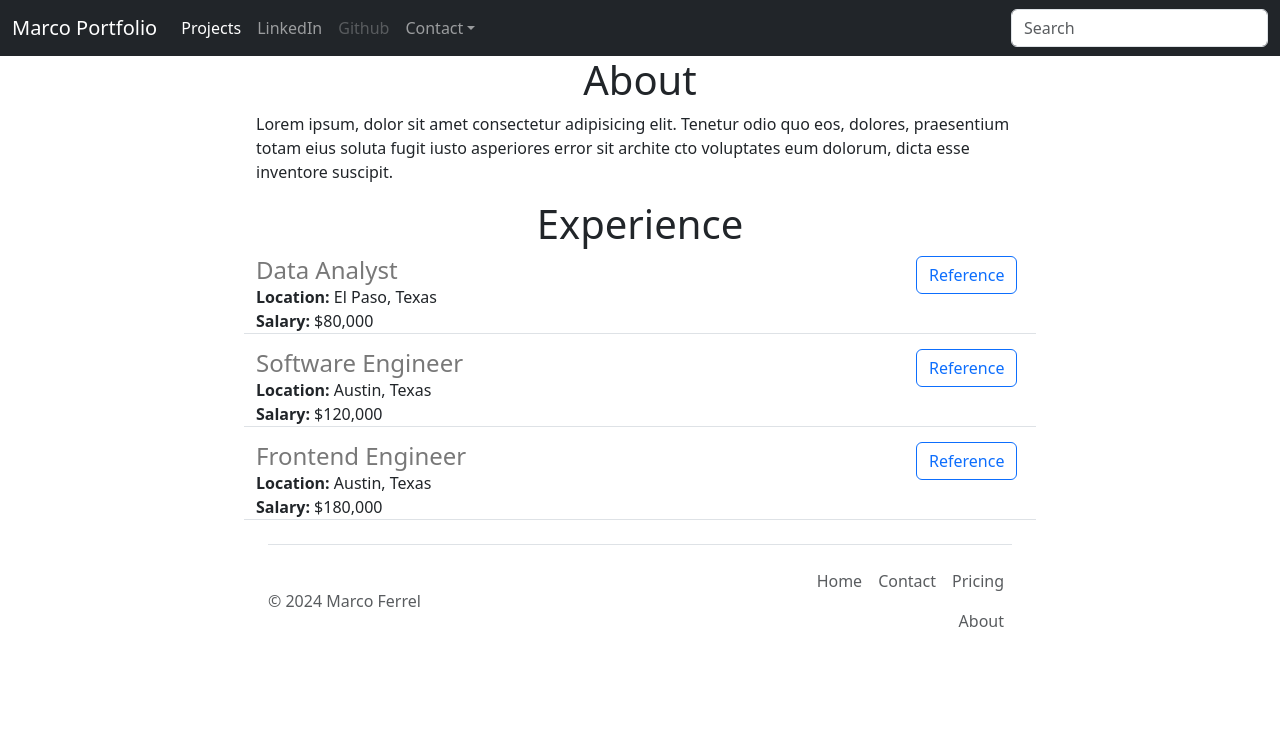
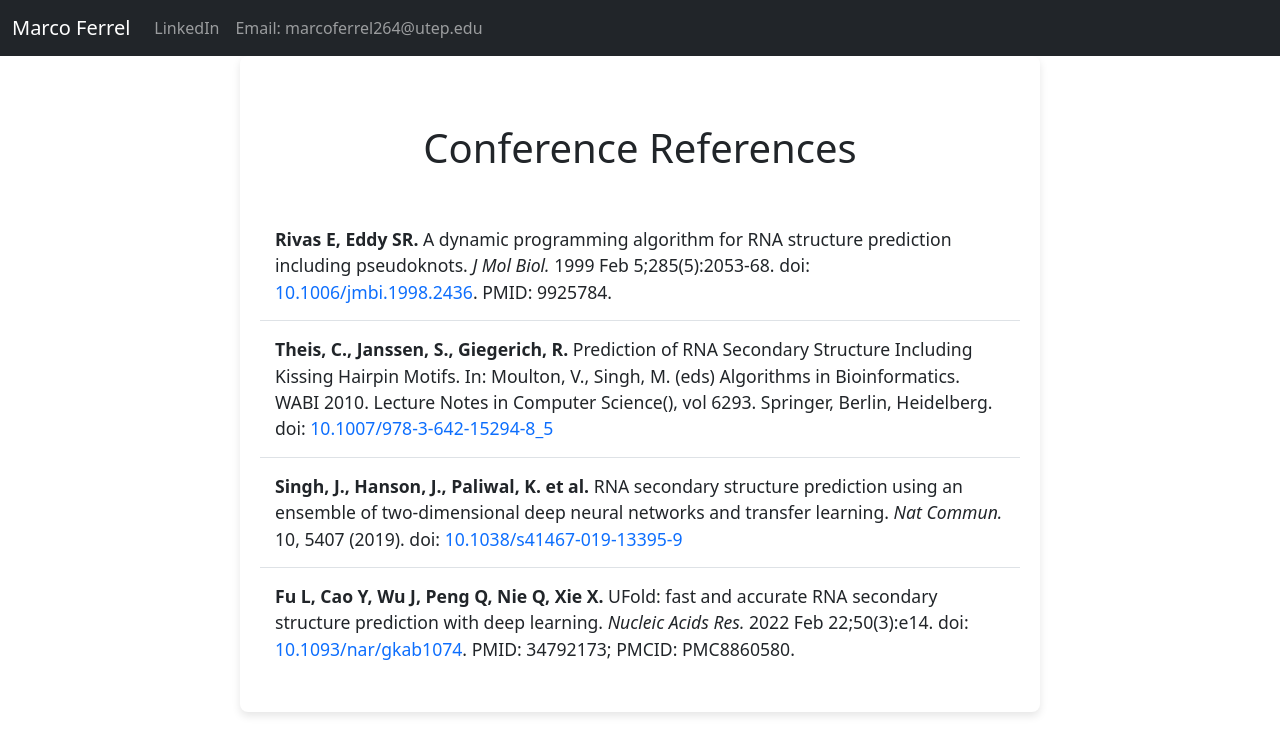
Before and after one commit to MarcoFerrel/Marco_Flask_Training, a Flask app: page / in a window 1280 px wide. Shown: the top 755 px of the page. Run offline with Flask 3, Linux system fonts and the light colour scheme.

Commit message:
References

```diff
--- /dev/null
+++ b/styles/index.css
@@ -0,0 +1,46 @@
+body {
+    background-color: #f8f9fa;
+    color: #343a40;
+    font-family: 'Segoe UI', Tahoma, Geneva, Verdana, sans-serif;
+}
+
+.reference-container {
+    max-width: 800px;
+    margin: 0 auto;
+    padding: 20px;
+    background-color: #ffffff;
+    box-shadow: 0px 4px 8px rgba(0, 0, 0, 0.1);
+    border-radius: 8px;
+}
+
+h1 {
+    color: #495057;
+}
+
+.reference-list {
+    padding: 15px 0;
+}
+
+.reference-item {
+    padding: 15px;
+    border-bottom: 1px solid #dee2e6;
+}
+
+.reference-item:last-child {
+    border-bottom: none;
+}
+
+.reference-item p {
+    margin: 0;
+    font-size: 1.1em;
+    line-height: 1.5em;
+}
+
+.reference-item p a {
+    color: #0d6efd;
+    text-decoration: none;
+}
+
+.reference-item p a:hover {
+    text-decoration: underline;
+}
--- a/templates/index.html
+++ b/templates/index.html
@@ -4,32 +4,32 @@
     <meta charset="UTF-8">
     <meta http-equiv="X-UA-Compatible" content="IE=edge">
     <meta name="viewport" content="width=device-width, initial-scale=1.0">
-    <link rel="stylesheet" type="text/css" href="{{ url_for ('static', filename='style.css') }}">
+    <link rel="stylesheet" type="text/css" href="{{ url_for('static', filename='/styles/index.css') }}">
     <link href="https://cdn.jsdelivr.net/npm/bootstrap@5.3.3/dist/css/bootstrap.min.css" rel="stylesheet" integrity="sha384-QWTKZyjpPEjISv5WaRU9OFeRpok6YctnYmDr5pNlyT2bRjXh0JMhjY6hW+ALEwIH" crossorigin="anonymous">
-    <title>Home</title>
+    <title>References</title>
 </head>
 <body>
     {% include 'nav.html' %}
-    <div id="container">
-            <h1 class="text-center">About</h1>
-                <p>
-                    Lorem ipsum, dolor sit amet consectetur adipisicing elit. Tenetur odio quo eos,
-                    dolores, praesentium totam eius soluta fugit iusto asperiores error sit archite
-                    cto voluptates eum dolorum, dicta esse inventore suscipit.
-                </p>
-
-            <h1 class = "text-center">Experience</h1>
-                <div>
-                    {% for job in jobs %}
-                      {% include 'jobitems.html' %}
-                    {% endfor %}
+    <div class="container">
+        <main class="reference-container">
+            <h1 class="text-center mt-5 mb-4">Conference References</h1>
+            <div class="reference-list">
+                <div class="reference-item">
+                    <p><strong>Rivas E, Eddy SR.</strong> A dynamic programming algorithm for RNA structure prediction including pseudoknots. <em>J Mol Biol.</em> 1999 Feb 5;285(5):2053-68. doi: <a href="https://doi.org/10.1006/jmbi.1998.2436" target="_blank">10.1006/jmbi.1998.2436</a>. PMID: 9925784.</p>
                 </div>
-
-                {% include 'footer.html' %}
+                <div class="reference-item">
+                    <p><strong>Theis, C., Janssen, S., Giegerich, R.</strong> Prediction of RNA Secondary Structure Including Kissing Hairpin Motifs. In: Moulton, V., Singh, M. (eds) Algorithms in Bioinformatics. WABI 2010. Lecture Notes in Computer Science(), vol 6293. Springer, Berlin, Heidelberg. doi: <a href="https://doi.org/10.1007/978-3-642-15294-8_5" target="_blank">10.1007/978-3-642-15294-8_5</a></p>
+                </div>
+                <div class="reference-item">
+                    <p><strong>Singh, J., Hanson, J., Paliwal, K. et al.</strong> RNA secondary structure prediction using an ensemble of two-dimensional deep neural networks and transfer learning. <em>Nat Commun.</em> 10, 5407 (2019). doi: <a href="https://doi.org/10.1038/s41467-019-13395-9" target="_blank">10.1038/s41467-019-13395-9</a></p>
+                </div>
+                <div class="reference-item">
+                    <p><strong>Fu L, Cao Y, Wu J, Peng Q, Nie Q, Xie X.</strong> UFold: fast and accurate RNA secondary structure prediction with deep learning. <em>Nucleic Acids Res.</em> 2022 Feb 22;50(3):e14. doi: <a href="https://doi.org/10.1093/nar/gkab1074" target="_blank">10.1093/nar/gkab1074</a>. PMID: 34792173; PMCID: PMC8860580.</p>
+                </div>
+            </div>
+        </main>
     </div>
-<script type="text/javascript"
-        src="{{ url_for ('static', filename='index.js')}}">
-</script>
+<script type="text/javascript" src="{{ url_for('static', filename='index.js') }}"></script>
 <script src="https://cdn.jsdelivr.net/npm/bootstrap@5.3.3/dist/js/bootstrap.bundle.min.js" integrity="sha384-YvpcrYf0tY3lHB60NNkmXc5s9fDVZLESaAA55NDzOxhy9GkcIdslK1eN7N6jIeHz" crossorigin="anonymous"></script>
 </body>
 </html>
--- a/templates/nav.html
+++ b/templates/nav.html
@@ -1,6 +1,6 @@
-<nav class="navbar navbar-expand-lg navbar-dark bg-dark fixed-top" aria-label="Fifth navbar example">
+<nav class="navbar navbar-expand-lg navbar-dark bg-dark fixed-top" aria-label="Main navigation">
   <div class="container-fluid">
-      <a class="navbar-brand" href="#">Marco Portfolio</a>
+      <a class="navbar-brand" href="#">Marco Ferrel</a>
       <button class="navbar-toggler" type="button" data-bs-toggle="collapse" data-bs-target="#navbarsExample05" aria-controls="navbarsExample05" aria-expanded="false" aria-label="Toggle navigation">
           <span class="navbar-toggler-icon"></span>
       </button>
@@ -8,26 +8,12 @@
       <div class="collapse navbar-collapse" id="navbarsExample05">
           <ul class="navbar-nav me-auto mb-2 mb-lg-0">
               <li class="nav-item">
-            <a class="nav-link active" aria-current="page" href="#">Projects</a>
+                  <a class="nav-link" href="https://www.linkedin.com/in/marcoferrel" target="_blank" rel="noopener noreferrer">LinkedIn</a>
               </li>
               <li class="nav-item">
-            <a class="nav-link" href="#">LinkedIn</a>
-          </li>
-          <li class="nav-item">
-            <a class="nav-link disabled" aria-disabled="true">Github</a>
-          </li>
-          <li class="nav-item dropdown">
-            <a class="nav-link dropdown-toggle" href="#" data-bs-toggle="dropdown" aria-expanded="false">Contact</a>
-            <ul class="dropdown-menu">
-              <li><a class="dropdown-item" href="#">Instagram</a></li>
-              <li><a class="dropdown-item" href="#">Facebook</a></li>
-              <li><a class="dropdown-item" href="#">Email</a></li>
-            </ul>
+                  <span class="nav-link">Email: marcoferrel264@utep.edu</span>
               </li>
           </ul>
-        <form role="search">
-          <input class="form-control" type="search" placeholder="Search" aria-label="Search">
-        </form>
       </div>
   </div>
 </nav>
--- a/views.py
+++ b/views.py
@@ -5,9 +5,7 @@ views = Blueprint(__name__, "views")
 JOBS = [
     {
         'id': 1,
-        'title': 'Data Analyst',
-        'location': "El Paso, Texas",
-        'salary': "$80,000"
+        'title': 'Rivas E, Eddy SR. A dynamic programming algorithm for RNA structure prediction including pseudoknots. J Mol Biol. 1999 Feb 5;285(5):2053-68. doi: 10.1006/jmbi.1998.2436. PMID: 9925784.',
     },
      {
         'id': 2,
```
Lines whose indentation alone changed are shown as unchanged.
